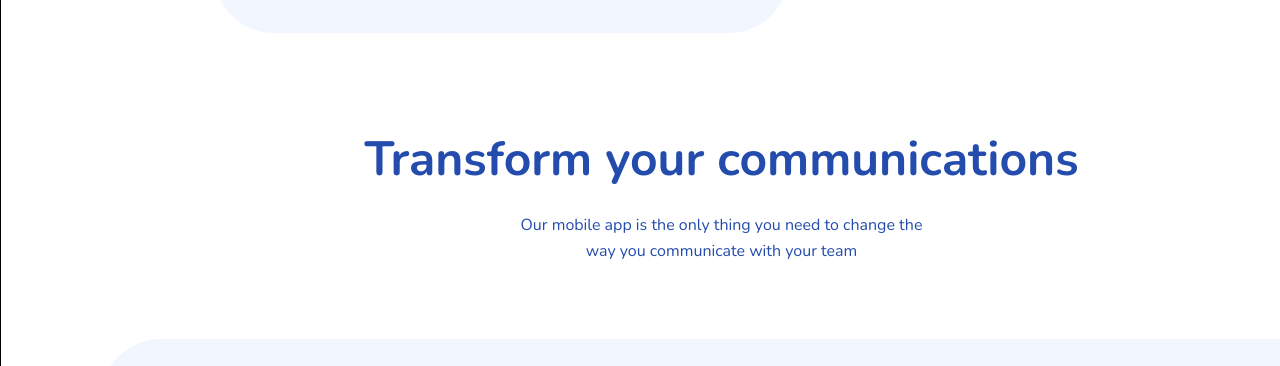
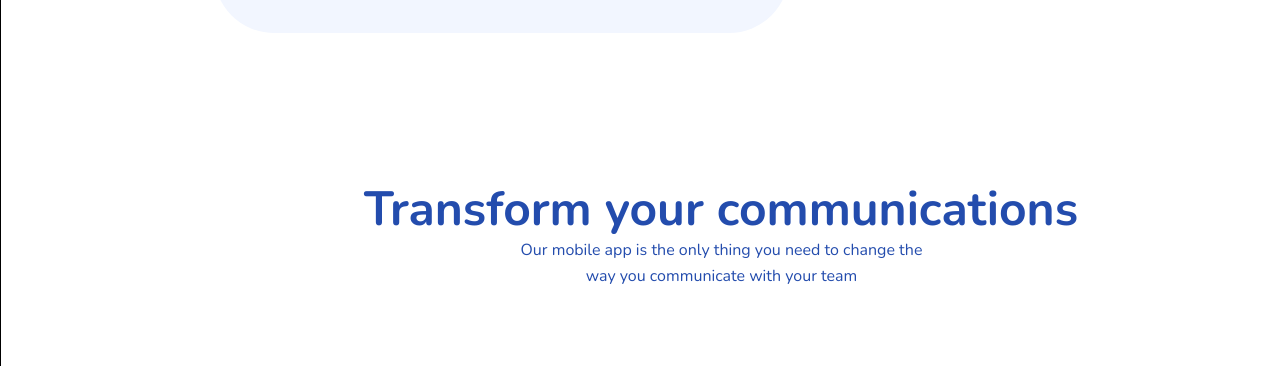
Before and after one commit to FahrulAz/Slicing-design-figma-1, a plain HTML site: page index.html in a window 1280 px wide. Shown: the part 1720-2086 px from the top of the page. Drawn offline with nearby package versions, Linux system fonts and the light colour scheme.

Commit message:
fix all position fitur kedua dari vindy

```diff
--- a/style.css
+++ b/style.css
@@ -334,9 +334,9 @@ div .col-2 {
 .product-text-right {
   width: 1015px;
   height: 575px;
-  top: 150px;
-  left: 113px;
-  position: relative;
+  margin-top: 150px;
+  margin-left: 113px; /*margin conteiner 100px*/
+  /* position: relative; */
 }
 
 .product-text-right .content {
@@ -741,14 +741,33 @@ div .col-2 {
 /*Product Features 2 / Section Text-Center di Figma*/
 .product-text-center {
   width: 1240px;
-  height: 908px;
-  top: 250px;
+  height: 858px;
+  margin-top: 150px;
   /* left: 100px; */
-  padding: 0px, 0px, 50px, 0px;
-  position: relative;
-}
-
-.product-text-center .main-title {
+  padding: 0px 0px 50px 0px;
+  /* position: relative; */
+}
+
+.product-text-center .text-content{
+    text-align: center;
+}
+.product-text-center .text-content h2{
+    font-size: 48px;
+    font-weight: 700;
+    line-height: 56px;
+}
+.product-text-center .text-content .body-text{
+    font-family: Nunito;
+    font-size: 16px;
+    font-style: normal;
+    font-weight: 400;
+    line-height: 26px;
+    position: relative;
+    left: 408px;
+    width: 425px;
+
+}
+/* .product-text-center .main-title {
   width: 723px;
   height: 56px;
   left: 259px;
@@ -775,12 +794,12 @@ div .col-2 {
   text-align: center;
   color: var(--font-color);
   position: relative;
-}
+} */
 
 .product-text-center .content {
   width: 1240px;
   height: 575px;
-  top: 100px;
+  margin-top: 100px;
   position: relative;
   background-color: var(--bg-color);
   border-radius: 60px;
@@ -1347,8 +1366,7 @@ div .col-2 {
   height: 575px;
   justify-content: center;
   align-items: center;
-  margin: 100px;
-  margin-top: 250px;
+  margin: 50px 100px auto;
 }
 
 .hero .col-1 {
```
